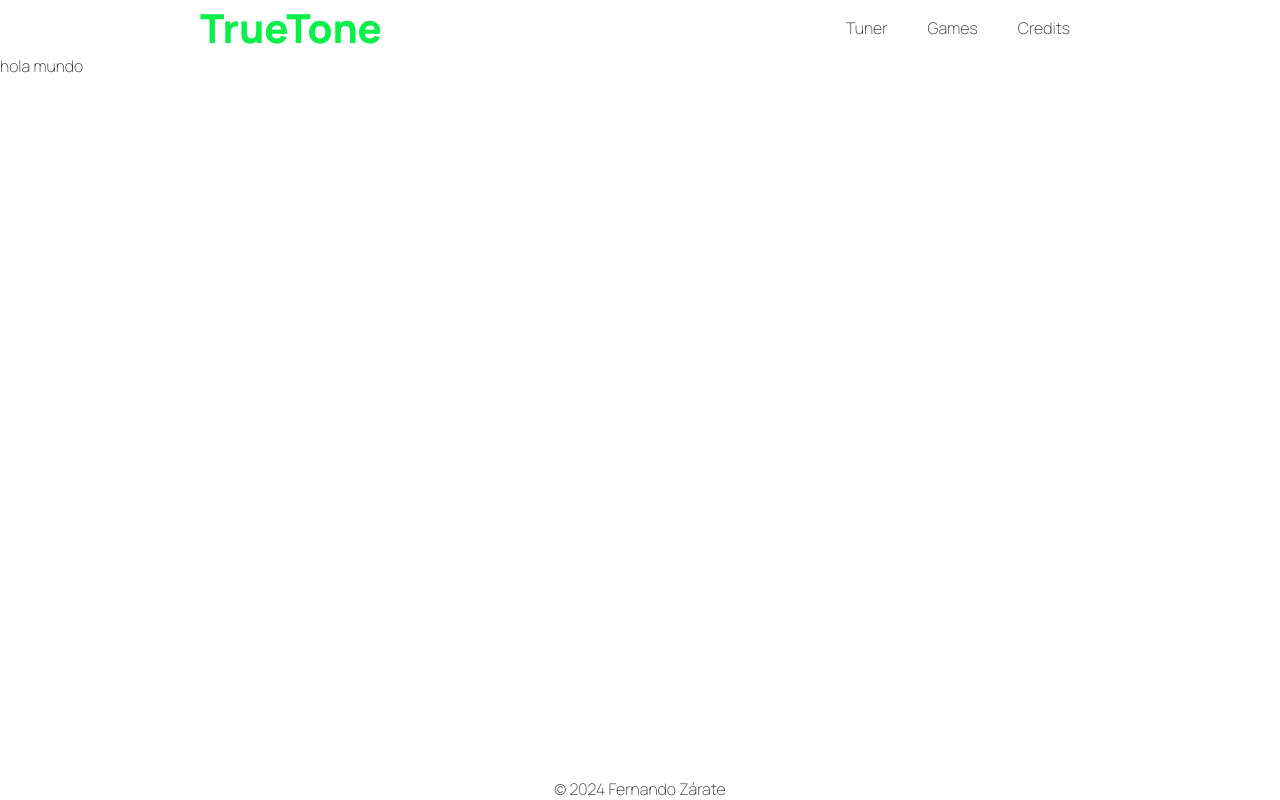
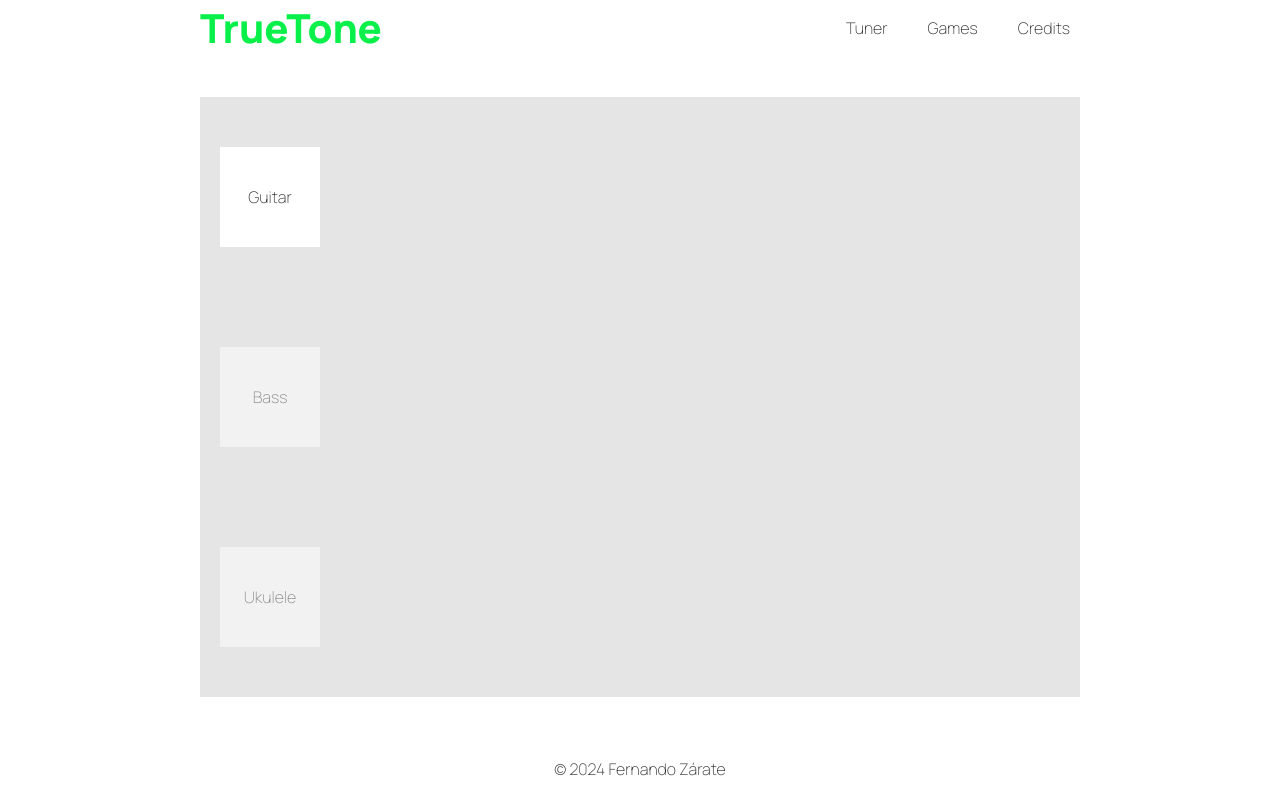
Before and after one commit to fernandozarate07/tuner-app, a React (Vite) app: page / in a window 1280 px wide. Built offline with nearby package versions, Linux system fonts and the light colour scheme.

Commit message:
Add instrumentBar in Tuner component

```diff
--- a/src/App.css
+++ b/src/App.css
@@ -4,4 +4,5 @@
 
   display: grid;
   grid-template-rows: auto 1fr auto;
+  background-color: var(--wh);
 }
--- a/src/App.jsx
+++ b/src/App.jsx
@@ -1,12 +1,15 @@
 import "./App.css";
-import Footer from "./components/Footer/Footer";
-import NavBar from "./components/NavBar/NavBar";
+import Footer from "./components/Footer/Footer.jsx";
+import NavBar from "./components/NavBar/NavBar.jsx";
+import Tuner from "./components/Tuner/Tuner.jsx";
 
 function App() {
   return (
     <div className="app">
       <NavBar />
-      <div>hola mundo</div>
+      <div className="containerSpa flex-c-c w-h-100">
+        <Tuner />
+      </div>
       <Footer />
     </div>
   );
--- a/src/components/Footer/Footer.jsx
+++ b/src/components/Footer/Footer.jsx
@@ -1,7 +1,7 @@
 const Footer = () => {
   return (
     <div className="flex-c-c">
-      <span className="text-xs">&copy; {new Date().getFullYear()} Fernando Zárate</span>
+      <span className="text-xs pading-20">&copy; {new Date().getFullYear()} Fernando Zárate</span>
     </div>
   );
 };
--- /dev/null
+++ b/src/components/Tuner/Tuner.jsx
@@ -0,0 +1,30 @@
+import { useState } from "react";
+import styles from "./Tuner.module.css";
+const Tuner = () => {
+  const [selecterInstrument, setSelecterInstrument] = useState("guitar");
+  return (
+    <div className={styles.tuner}>
+      {/* instrumentsBar */}
+      <div className={styles.tuner__instrumentsBar}>
+        <div
+          className={`${styles.tuner__item} ${selecterInstrument === "guitar" ? "active" : "inactive"}`}
+          onClick={() => setSelecterInstrument("guitar")}>
+          Guitar
+        </div>
+        <div
+          className={`${styles.tuner__item} ${selecterInstrument === "bass" ? "active" : "inactive"}`}
+          onClick={() => setSelecterInstrument("bass")}>
+          Bass
+        </div>
+        <div
+          className={`${styles.tuner__item} ${selecterInstrument === "ukulele" ? "active" : "inactive"}`}
+          onClick={() => setSelecterInstrument("ukulele")}>
+          Ukulele
+        </div>
+      </div>
+      {/* tuner */}
+      <div className={styles.tuner__content}></div>
+    </div>
+  );
+};
+export default Tuner;
--- /dev/null
+++ b/src/components/Tuner/Tuner.module.css
@@ -0,0 +1,31 @@
+.tuner {
+  margin-inline: 200px;
+  width: 100%;
+  height: auto;
+  min-height: 600px;
+
+  display: grid;
+  grid-template-columns: auto 1fr;
+  background-color: var(--gr);
+}
+.tuner__instrumentsBar {
+  padding-inline: 20px;
+  display: flex;
+  flex-direction: column;
+  justify-content: space-around;
+
+  background-color: var(--gr);
+}
+.tuner__item {
+  width: 100px;
+  min-height: 100px;
+
+  padding: 20px;
+
+  display: flex;
+  justify-content: center;
+  align-items: center;
+
+  background-color: var(--wh);
+  cursor: pointer;
+}
--- a/src/index.css
+++ b/src/index.css
@@ -7,7 +7,6 @@
   font-weight: 200;
   font-size: var(--s);
   color: var(--bk);
-  background-color: var(--wh);
 }
 #root {
   width: 100vw;
@@ -139,3 +138,10 @@ button {
 .inactive {
   opacity: 0.5;
 }
+.w-h-100{
+  width: 100%;
+  height: 100%;
+}
+.pading-20{
+  padding: 20px;
+}
```
Also changed, not shown: src/components/Tuner/Indicator/Indicator.jsx (added), src/components/Tuner/Indicator/Indicator.module.css (added).
